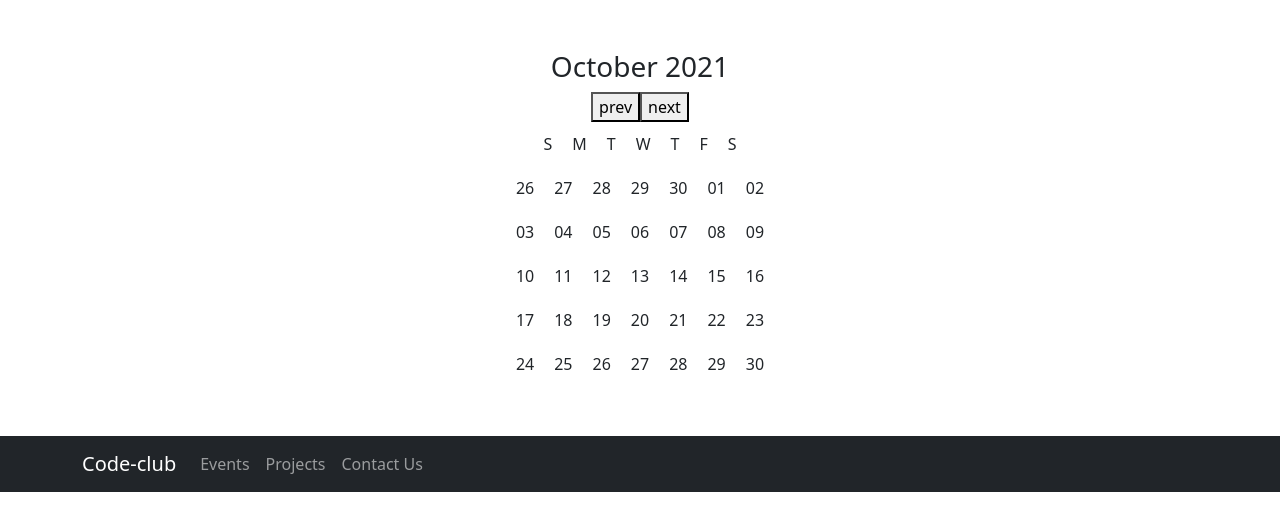
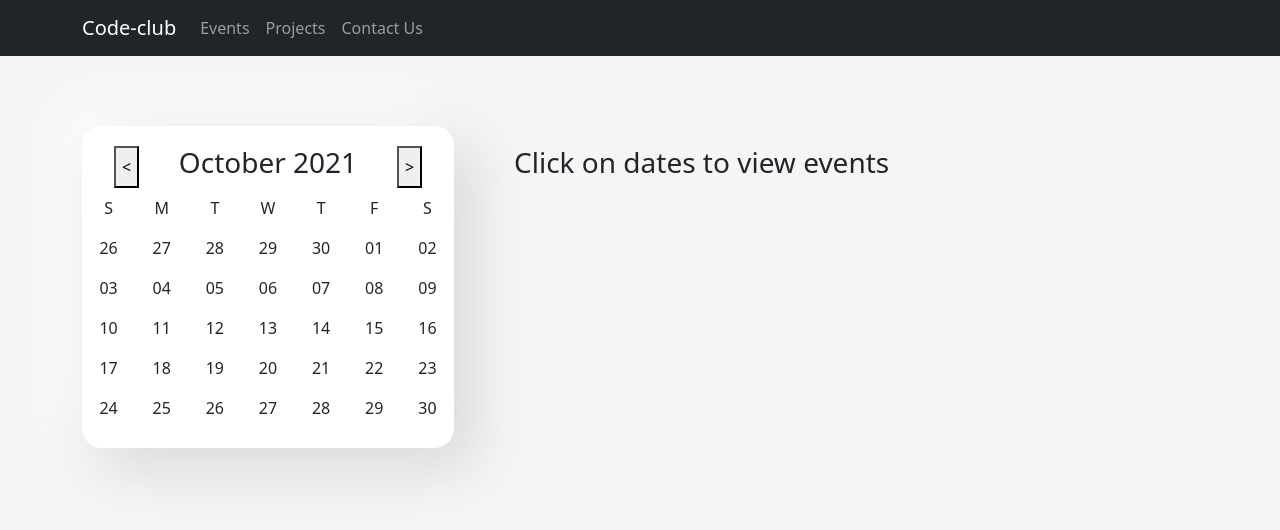
Before and after one commit to Arokia-Nivin/devbytes, a React (Create React App) app in the folder client/: page / in a window 1280 px wide. Shown: the top 530 px of the page. Built offline with nearby package versions, Linux system fonts and the light colour scheme.

Commit message:
events pages styled

```diff
--- a/client/package.json
+++ b/client/package.json
@@ -11,6 +11,7 @@
     "react": "^17.0.2",
     "react-bootstrap": "^2.0.0",
     "react-dom": "^17.0.2",
+    "react-router-dom": "^5.3.0",
     "react-scripts": "4.0.3",
     "web-vitals": "^1.1.2"
   },
--- a/client/src/App.css
+++ /dev/null
@@ -1,38 +0,0 @@
-.App {
-  text-align: center;
-}
-
-.App-logo {
-  height: 40vmin;
-  pointer-events: none;
-}
-
-@media (prefers-reduced-motion: no-preference) {
-  .App-logo {
-    animation: App-logo-spin infinite 20s linear;
-  }
-}
-
-.App-header {
-  background-color: #282c34;
-  min-height: 100vh;
-  display: flex;
-  flex-direction: column;
-  align-items: center;
-  justify-content: center;
-  font-size: calc(10px + 2vmin);
-  color: white;
-}
-
-.App-link {
-  color: #61dafb;
-}
-
-@keyframes App-logo-spin {
-  from {
-    transform: rotate(0deg);
-  }
-  to {
-    transform: rotate(360deg);
-  }
-}
--- a/client/src/App.js
+++ b/client/src/App.js
@@ -1,16 +1,20 @@
-import Navbar from './components/NavbarComponent';
-import './App.css';
+import React from 'react';
 import Calendar from './components/calendarComponet/Calendar';
 import NavbarComponent from './components/NavbarComponent';
 
 
-function App() {
-  return (
-    <div className="App">
-      <Calendar />
-      <NavbarComponent/>
-    </div>
-  );
+class App extends React.Component {
+  render(){
+
+    return (
+      <React.Fragment>
+        <NavbarComponent/>
+        <div className="container-md" style={{marginTop: '70px'}}>
+          <Calendar />
+        </div>
+      </React.Fragment>
+    );
+  }
 }
 
 export default App;
--- a/client/src/components/calendarComponet/Calendar.js
+++ b/client/src/components/calendarComponet/Calendar.js
@@ -41,26 +41,30 @@ class Calendar extends Component {
         const { month } = this.state;
         //Iterate over rows in calendar
         const calendar = month.map((row, rowIndex) =>
-            ( <div key={rowIndex}>
+            ( <div className="row" key={rowIndex}>
                 {row.map((day, colIndex) => { //iterate over dates in calendar
                     return <Day r={rowIndex} day={day} key={colIndex} />;
                 })}
             </div> )
         )
-        console.log(calendar);
         return calendar;
     }
 
 
     render() {
         return (
-            <div className="calendar-container">
-                <div className="calendar-header">
-                    <h3>{dayjs(new Date(dayjs().year(), this.state.monthIndex)).format("MMMM YYYY")}</h3>
-                    <button onClick={this.decMonthIndex}>prev</button>
-                    <button onClick={this.incMonthIndex}>next</button>
+            <div className="row" style={{ margin: "0 auto" }} >
+                <div className="calendar-container col-lg-4 col-md-6 col-sm-12 me-5">
+                    <div className="calendar-header">
+                        <button onClick={this.decMonthIndex}>{"<"}</button>
+                        <h3>{dayjs(new Date(dayjs().year(), this.state.monthIndex)).format("MMMM YYYY")}</h3>
+                        <button onClick={this.incMonthIndex}>{">"}</button>
+                    </div>
+                    {this.renderCalendar()}
                 </div>
-                {this.renderCalendar()}
+                <div className="events-container col-lg-7 col-md-8 col-sm-12" style={{marginTop: "20px"}}>
+                    <h3>Click on dates to view events</h3>
+                </div>
             </div>
         )
     }
--- a/client/src/components/calendarComponet/Day.js
+++ b/client/src/components/calendarComponet/Day.js
@@ -6,7 +6,7 @@ class Day extends Component {
         const { day, r } = this.props;
 
         return (
-            <div className="cont">
+            <div className="cont col">
                 {r===0?day:day.format("DD")}
             </div>
         )
--- a/client/src/index.css
+++ b/client/src/index.css
@@ -5,6 +5,7 @@ body {
     sans-serif;
   -webkit-font-smoothing: antialiased;
   -moz-osx-font-smoothing: grayscale;
+  background-color: rgb(246, 244, 244) !important;
 }
 
 code {
--- a/client/src/styles/calendar.css
+++ b/client/src/styles/calendar.css
@@ -1,8 +1,19 @@
 .calendar-container {
-    margin: 50px auto;
+
+    background-color: #fff;
+    border-radius: 20px;
+    background: #ffffff;
+    box-shadow:  20px 20px 60px #d9d9d9,
+             -20px -20px 60px #ffffff;
+    padding: 20px;
+}
+.calendar-header {
+    display: flex;
+    justify-content: space-around;
 }
 
 .cont {
-    display: inline-block;
-    padding: 10px;
+
+    padding: 8px;
+    text-align: center;
 }
--- a/client/src/utils/index.js
+++ b/client/src/utils/index.js
@@ -6,7 +6,7 @@ export function getMonth(month = dayjs().month()) {
 
   const firstDayOfTheMonth = dayjs(new Date(year, month, 1)).day();
   let currentMonthCount = 1 - firstDayOfTheMonth;
-  let daysMatrix = [['S','M','T','W','T','F','S']];
+  let daysMatrix = [['S ','M ','T ','W ','T ','F ','S ']];
 
   for(let row=0;row<5;row++) {
       let rows = []
```
Also changed, not shown: client/src/components/NavbarComponent.js (indentation only), 1 other file (tests, documents, lock files or other folders).
